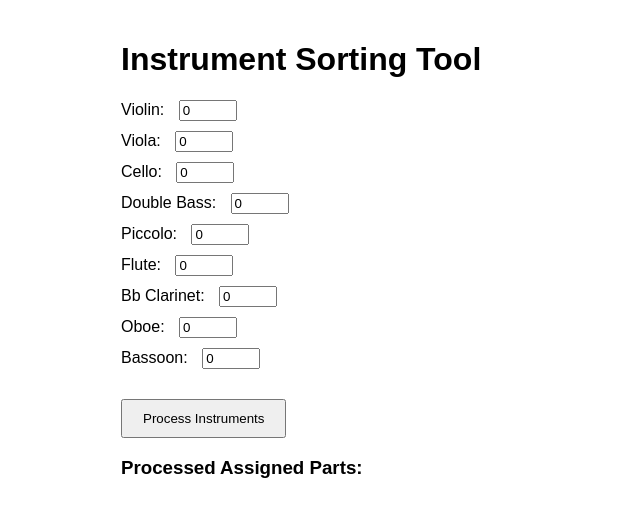
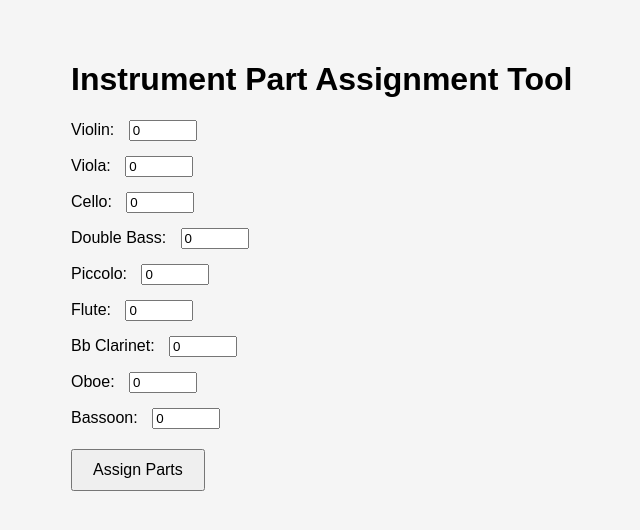
Before and after one commit to georgeharrisca/17, a plain HTML site: page index.html in a window 1280 px wide. Shown: the whole page, without its empty margins (169-809 px from the left). Drawn offline with Linux system fonts and the light colour scheme.

Commit message:
Update index.html

```diff
--- a/index.html
+++ b/index.html
@@ -1,30 +1,29 @@
 <!DOCTYPE html>
 <html lang="en">
 <head>
-  <meta charset="UTF-8">
-  <meta name="viewport" content="width=device-width, initial-scale=1.0">
-  <title>Instrument Sorting Tool</title>
-  <style>
-    body { font-family: Arial, sans-serif; padding: 20px; max-width: 700px; margin: auto; }
-    label { display: block; margin: 10px 0; }
-    input { width: 50px; margin-left: 10px; }
-    button { padding: 10px 20px; margin-top: 20px; cursor: pointer; }
-    table { border-collapse: collapse; margin-top: 20px; }
-    table, th, td { border: 1px solid #000; padding: 5px 10px; text-align: left; }
-  </style>
+<meta charset="UTF-8">
+<meta name="viewport" content="width=device-width, initial-scale=1.0">
+<title>Instrument Part Assignment Tool</title>
+<style>
+body { font-family: Arial, sans-serif; padding: 40px; background: #f5f5f5; max-width: 800px; margin: auto; }
+label { display: block; margin-top: 15px; }
+input[type="number"] { width: 60px; margin-left: 10px; }
+button { margin-top: 20px; padding: 10px 20px; font-size: 16px; }
+table { border-collapse: collapse; margin-top: 20px; }
+th, td { border: 1px solid #ccc; padding: 8px 12px; text-align: left; }
+</style>
 </head>
 <body>
 
-<h1>Instrument Sorting Tool</h1>
+<h1>Instrument Part Assignment Tool</h1>
 
 <form id="instrumentForm">
   <div id="instrumentOptions"></div>
-  <button type="submit">Process Instruments</button>
+  <button type="submit">Assign Parts</button>
 </form>
 
-<h3>Processed Assigned Parts:</h3>
 <div id="output"></div>
 
-<script src="tool.js?v=1"></script>
+<script src="tool.js"></script>
 </body>
 </html>
```
